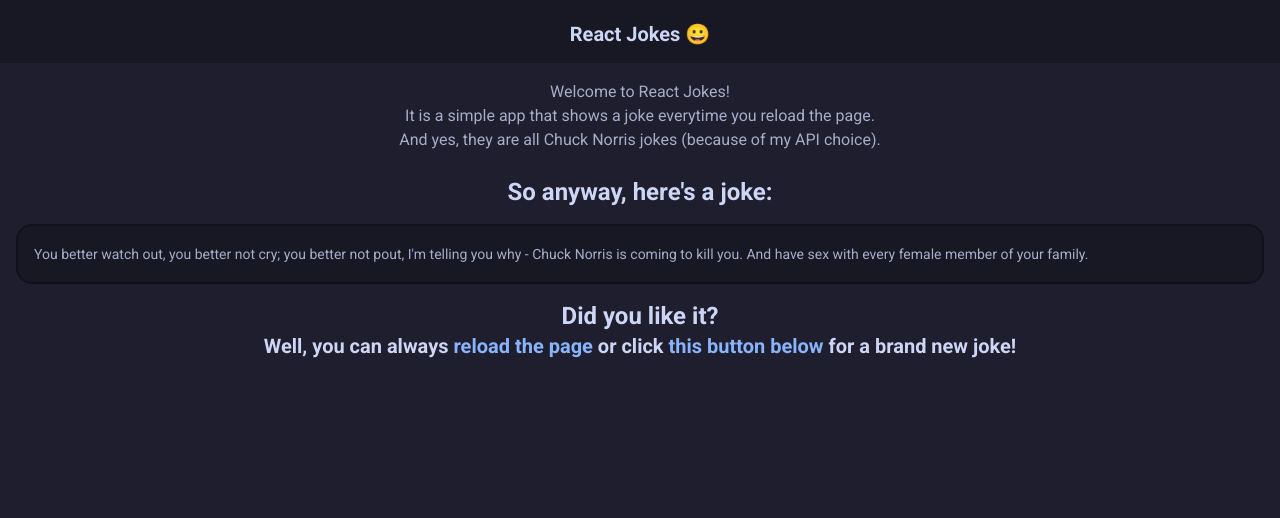
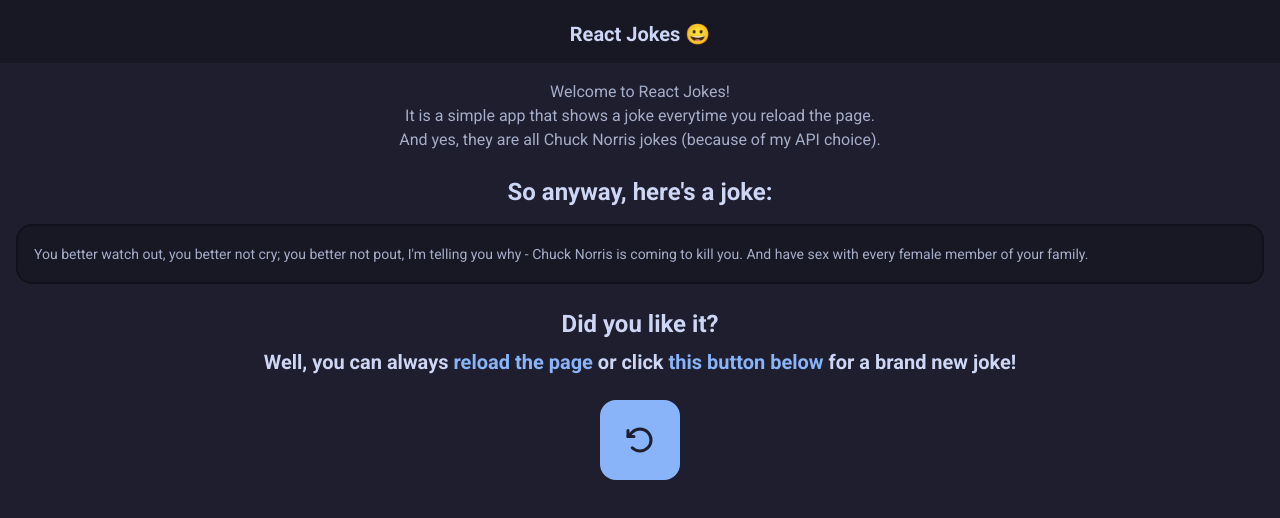
Before and after one commit to sph3/react-jokes, a React (Vite) app: page / in a window 1280 px wide. Shown: the top 518 px of the page. Built offline with nearby package versions, Linux system fonts and the light colour scheme.

Commit message:
feat(container): ✨ outlines and hover effects on buttons and links

```diff
--- a/package.json
+++ b/package.json
@@ -9,6 +9,7 @@
     "commit": "cz"
   },
   "dependencies": {
+    "phosphor-react": "^1.4.1",
     "react": "^18.2.0",
     "react-dom": "^18.2.0"
   },
--- a/src/components/JokeContainer.tsx
+++ b/src/components/JokeContainer.tsx
@@ -1,9 +1,14 @@
 import { MouseEvent } from 'react';
+import { ArrowCounterClockwise } from 'phosphor-react';
 
 export const JokeContainer = () => {
   const reloadPage = (event: MouseEvent<HTMLButtonElement>) => {
     event.preventDefault();
     window.location.reload();
+  };
+
+  const fetchJoke = (event: MouseEvent<HTMLButtonElement>) => {
+    event.preventDefault();
   };
 
   return (
@@ -16,18 +21,25 @@
           with every female member of your family.
         </span>
       </div>
-      <span className='font-bold text-2xl mt-4'>Did you like it?</span>
-      <span className='font-bold text-xl text-center'>
+      <span className='font-bold text-2xl mt-6'>Did you like it?</span>
+      <span className='font-bold text-xl text-center mt-2'>
         Well, you can always{' '}
-        <button onClick={reloadPage} className='text-blue'>
+        <button onClick={reloadPage} className='text-blue focus:outline-none focus:underline hover:underline'>
           reload the page
         </button>{' '}
         or click{' '}
-        <a href='' className='text-blue'>
+        <button className='text-blue focus:outline-none focus:underline hover:underline'>
           this button below
-        </a>{' '}
+        </button>{' '}
         for a brand new joke!
       </span>
+
+      <button
+        onClick={fetchJoke}
+        className='mt-6 bg-blue rounded-2xl p-6 text-base hover:brightness-[.85] transition duration-100 focus:ring focus:ring-red focus:outline-none'
+      >
+        <ArrowCounterClockwise size={32} weight='bold' />
+      </button>
     </div>
   );
 };
```
Also changed, not shown: 1 other file (tests, documents, lock files or other folders).
